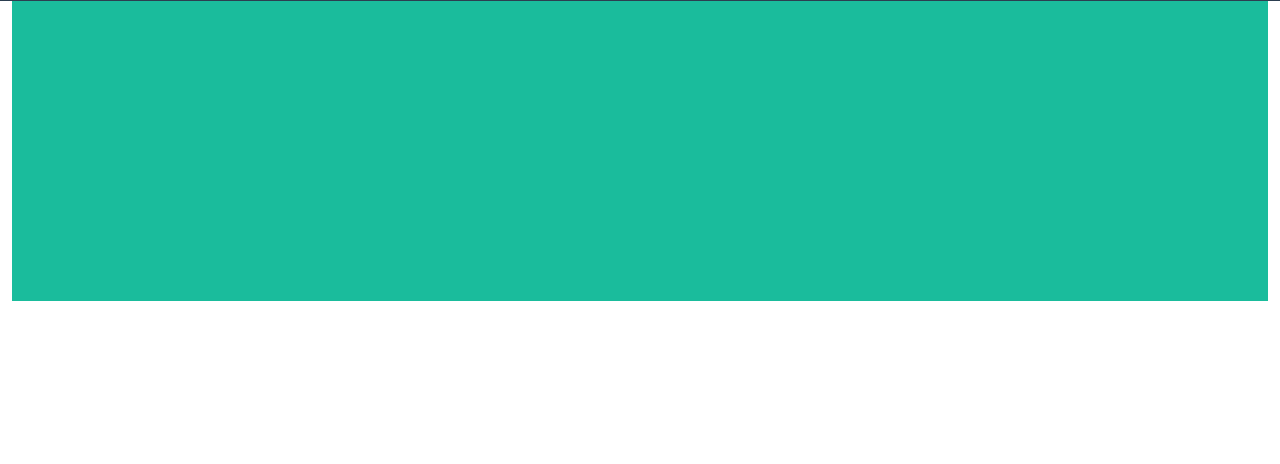
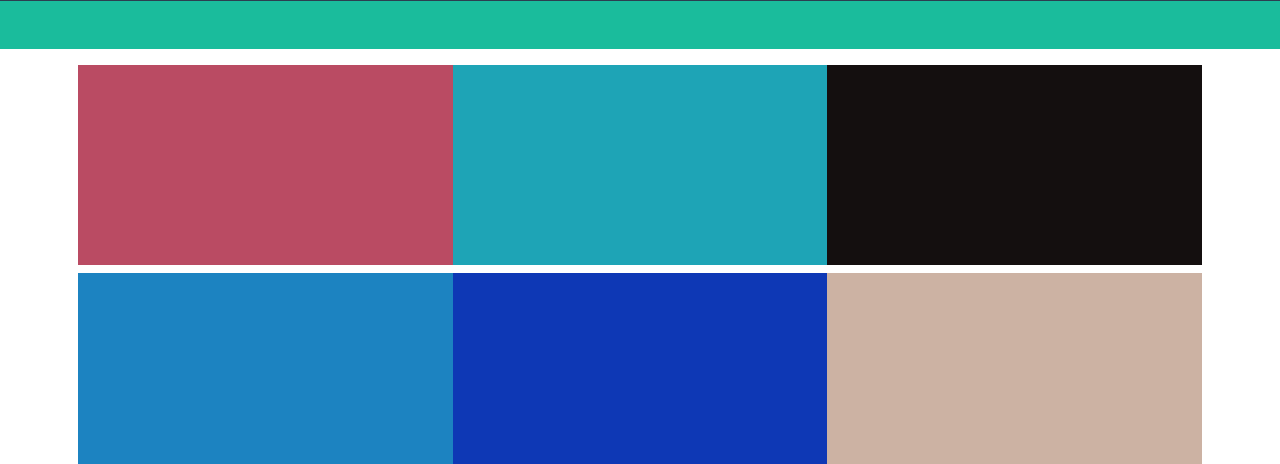
Before and after one commit to Aciar96/html-css-bootstrap-freelancer, a plain HTML site: page index.html in a window 1280 px wide. Shown: the part 79-543 px from the top of the page. Drawn offline with nearby package versions, Linux system fonts and the light colour scheme.

Commit message:
adedd all main

```diff
--- a/css/style.css
+++ b/css/style.css
@@ -2,7 +2,35 @@ header {
     height: 80px;
     background-color: #2C3E50;
 }
-main{
+.bgc-1ABC9C{
     height: 300px;
     background-color:#1ABC9C;
 }
+.bgc-BA4B63{
+    background-color: #BA4B63;
+    height: 200px;
+}
+.bgc-1EA4B6{
+    background-color: #1EA4B6;
+    height: 200px;
+}
+.bgc-140F0F{
+    background-color: #140F0F;
+    height: 200px;
+}
+.bgc-1C83C1{
+    background-color: #1C83C1;
+    height: 200px;
+}
+.bgc-0E38B5{
+    background-color: #0E38B5;
+    height: 200px;
+}
+.bgc-CCB2A3{
+    background-color: #CCB2A3;
+    height: 200px;
+}
+.bgc-1ABC9C{
+    background-color: #1ABC9C;
+    height: 100%;
+}
--- a/index.html
+++ b/index.html
@@ -18,24 +18,66 @@
                 <h1>START BOOTSTRAP</h1>
             </div>
             <div class="col text-end d-md-none">
-                <i class="bi bi-list display-5 d-md-none"></i>
-                <ul class="d-flax d-none d-md-bolck ">
+                <i class="bi bi-list display-5 d-none"></i>
+                <ul class="d-flax d-none d-md-inline ">
                     <li>PORTFOLIO</li>
                     <li>ABOUT</li>
                     <li>CONTACT</li>
                 </ul>
             </div>
         </div>
+    </header>
         <!--main-->
-        <main>
-            <section  class="container-fluid" >
-                <div class="row">
-                    <div class="col">
+        <div class="bgc-1ABC9C">
+            <div class="container">
+                <div class="row justify-content-center align-items-center">
+                    <div class="col-12">
+                        <img class="" src="" alt="">
+                    </div>
+                </div>
+                <div class="col-12">
+                   <img src="" alt="">
+                </div>
+                <div class="col-12">
+                </div>
+            </div>
+        </div>
+        <div>
+            <div class="container">
+                <div class="row g-2">
+                    <div class="col-12"></div>
+                    <div class="col-12"></div>
+                    <div class="col-12 bgc-BA4B63 col-md-6 col-lg-4"></div>
+                    <div class="col-12 bgc-1EA4B6 col-md-6 col-lg-4"></div>
+                    <div class="col-12 bgc-140F0F col-md-6 col-lg-4"></div>
+                    <div class="col-12 bgc-1C83C1 col-md-6 col-lg-4"></div>
+                    <div class="col-12 bgc-0E38B5 col-md-6 col-lg-4"></div>
+                    <div class="col-12 bgc-CCB2A3 col-md-6 col-lg-4"></div>
+                </div>
+            </div>
+        </div>
+        <div>
+            <div class="bgc-1ABC9C" >
+                <div class="container">
+                    <div class="row">
+                        <div class="col-12 text-center">
+                            <h2>lorem</h2>
+                        </div>
+                        <div class="col-12 text-center">-------</div>
+                        <div class="col-12 col-md-6">
+                            <p>Lorem ipsum dolor sit amet consectetur adipisicing elit. Non odio cumque ipsa ipsam sunt placeat veritatis corporis? Vero, nam vel sed a quasi nobis maiores tempore adipisci. Omnis, at ipsa.</p>
+                        </div>
+                        <div class="col-12 col-md-6">
+                            <p>Lorem ipsum dolor sit amet consectetur, adipisicing elit. Obcaecati hic, quasi velit rem earum laboriosam vel nemo, repellat blanditiis odio magnam est amet ab. Sint rerum sequi quia laboriosam quos!</p>
+                        </div>
+                        <div class="col-12  text-center ">
+                            <a href="http://" target="_blank" rel="noopener noreferrer">Donwload</a>
+                        </div>
 
                     </div>
                 </div>
-            </section>
-        </main>
-    </header>
+            </div>
+        </div>
+
 </body>
 </html>
```
